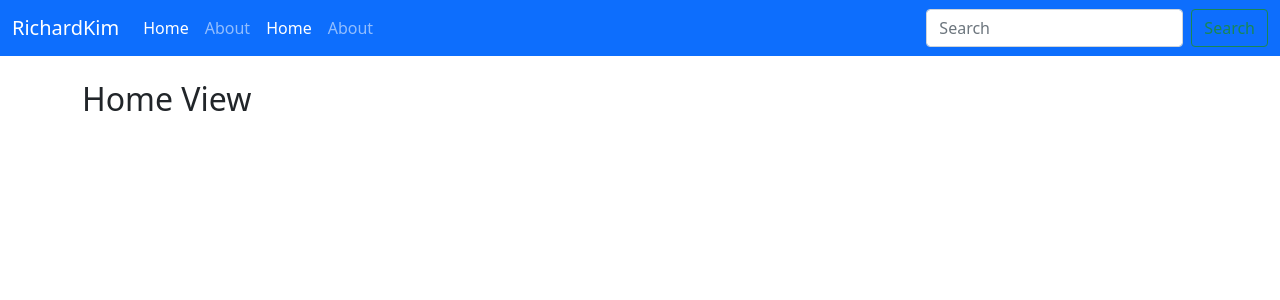
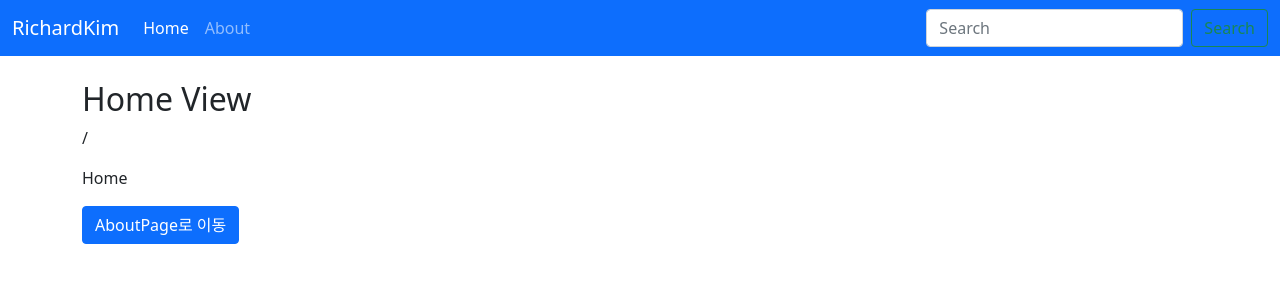
Before and after one commit to HiddenEvent/vue3-posts, a Vue app: page / in a window 1280 px wide. Shown: the top 300 px of the page. Built offline with nearby package versions, Linux system fonts and the light colour scheme.

Commit message:
Router 객체 및 메서드 사용

```diff
--- a/src/layout/TheHeader.vue
+++ b/src/layout/TheHeader.vue
@@ -23,12 +23,6 @@
               <li class="nav-item">
                 <RouterLink class="nav-link" to="/about">About</RouterLink>
               </li>
-              <li class="nav-item">
-                <a class="nav-link active" aria-current="page" href="/">Home</a>
-              </li>
-              <li class="nav-item">
-                <a class="nav-link" href="/about">About</a>
-              </li>
             </ul>
             <form class="d-flex" role="search">
               <input class="form-control me-2" type="search" placeholder="Search" aria-label="Search" />
--- a/src/router/index.js
+++ b/src/router/index.js
@@ -5,10 +5,12 @@ import AboutView from '@/views/AboutView.vue';
 const routes = [
   {
     path: '/',
+    name: 'Home',
     component: HomeView,
   },
   {
     path: '/about',
+    name: 'About',
     component: AboutView,
   },
 ];
--- a/src/views/AboutView.vue
+++ b/src/views/AboutView.vue
@@ -1,9 +1,17 @@
-<script setup></script>
 <template>
   <div>
     <h2>About View</h2>
+    <p>{{ $route.path }}</p>
+    <p>{{ $route.name }}</p>
+    <button class="btn btn-primary" @click="$router.push('/')">Home으로 이동</button>
   </div>
 </template>
+<script setup>
+import { useRoute } from 'vue-router';
+
+const route = useRoute();
+console.log('route.path : ', route.path);
+</script>
 <script>
 export default {};
 </script>
--- a/src/views/HomeView.vue
+++ b/src/views/HomeView.vue
@@ -1,9 +1,21 @@
-<script setup></script>
 <template>
   <div>
     <h2>Home View</h2>
+    <p>{{ $route.path }}</p>
+    <p>{{ $route.name }}</p>
+    <button class="btn btn-primary" @click="goAboutPage">AboutPage로 이동</button>
   </div>
 </template>
+<script setup>
+import { useRoute, useRouter } from 'vue-router';
+
+const route = useRoute();
+console.log('route.path : ', route.path);
+const router = useRouter();
+const goAboutPage = () => {
+  router.push('/about');
+};
+</script>
 <script>
 export default {};
 </script>
```
